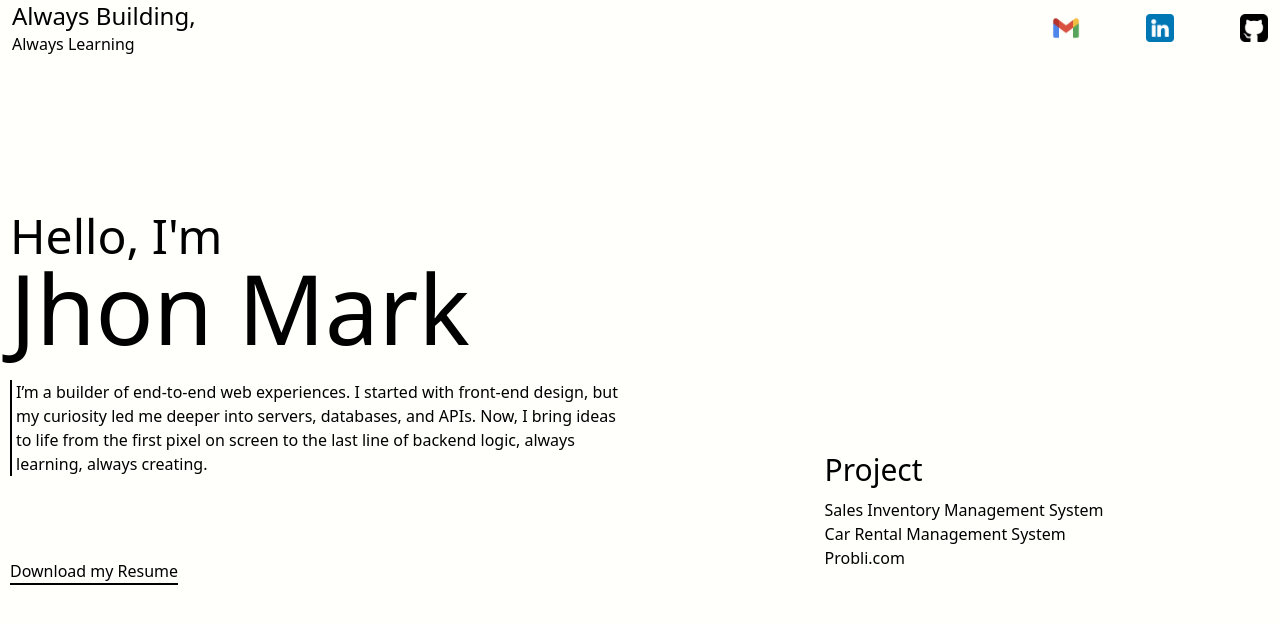
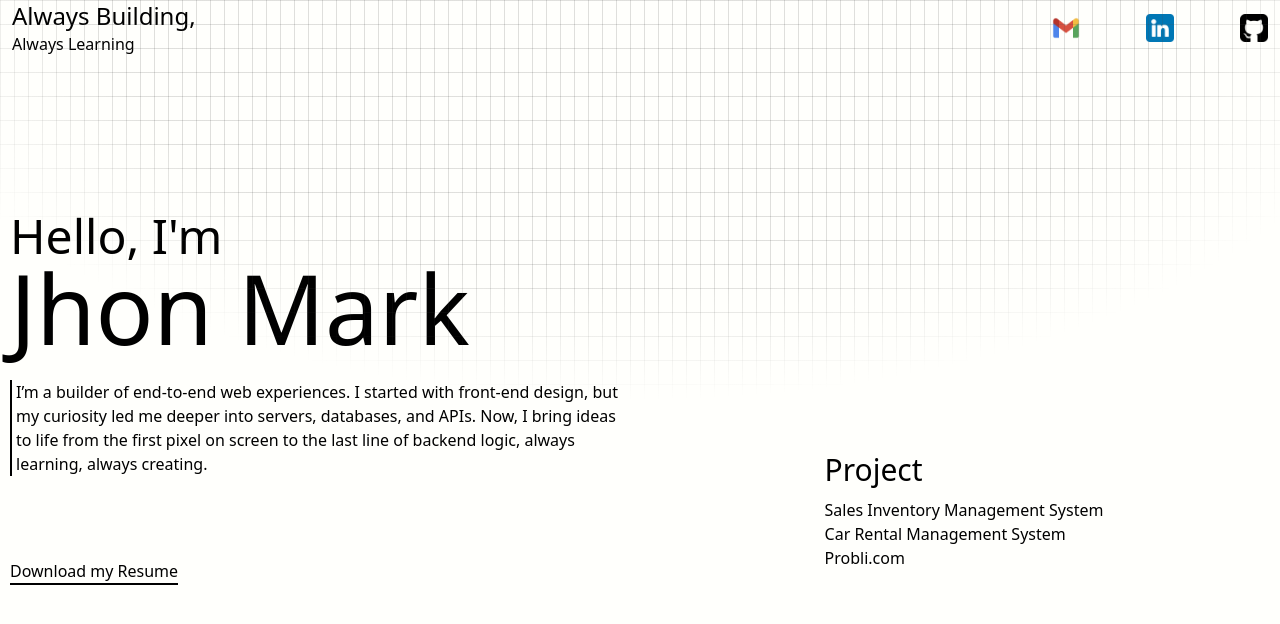
Before and after one commit to MarkRyuo/my_Portfolio, a React (Vite) app: page / in a window 1280 px wide. Shown: the top 624 px of the page. Built offline with nearby package versions, Linux system fonts and the light colour scheme.

Commit message:
Subject: Update

```diff
--- a/src/App.jsx
+++ b/src/App.jsx
@@ -7,7 +7,8 @@ import SocialCompts from "./components/socialCompts";
 function App() {
   return (
     <>
-      <main className="bg-[#FFFFFC] relative h-screen grid grid-rows-[100px, 1fr, 100px] md:grid-rows[1fr, 2fr] ">
+      <main className="relative bg-[#FFFFFC] relative h-screen grid grid-rows-[100px, 1fr, 100px] md:grid-rows[1fr, 2fr] ">
+        <div className="absolute inset-0 bg-[linear-gradient(to_right,#4f4f4f2e_1px,transparent_1px),linear-gradient(to_bottom,#4f4f4f2e_1px,transparent_1px)] bg-[size:14px_24px] [mask-image:radial-gradient(ellipse_60%_50%_at_50%_0%,#000_70%,transparent_100%)]" />
         <nav className="">
           <NavCompts largeText="Always Building," smallText="Always Learning" />
         </nav>
--- a/src/components/socialCompts.jsx
+++ b/src/components/socialCompts.jsx
@@ -24,15 +24,15 @@ class SocialCompts extends Component {
         return(
             <div className="flex justify-between w-60 px-3">
                 <a href={`mailto: ${data.social.email.gmail}`} target="_black" className="max-w-7 cursor-pointer">
-                    <img src={social.gmail} alt="" srcset="" className="w-full"/>
+                    <img src={social.gmail} alt="" srcSet="" className="w-full"/>
                 </a>
 
                 <a href={data.social.linkedIn.url} target="_blank" className="max-w-7 cursor-pointer">
-                    <img src={social.linkedIn} alt="" srcset="" className="w-full"/>
+                    <img src={social.linkedIn} alt="" srcSet="" className="w-full"/>
                 </a>
 
                 <a href={data.social.gitHub.url} target="_blank" className="max-w-7 cursor-pointer">
-                    <img src={social.gitHub} alt="" srcset="" className="w-full"/>
+                    <img src={social.gitHub} alt="" srcSet="" className="w-full"/>
                 </a>
             </div>
         )
```
